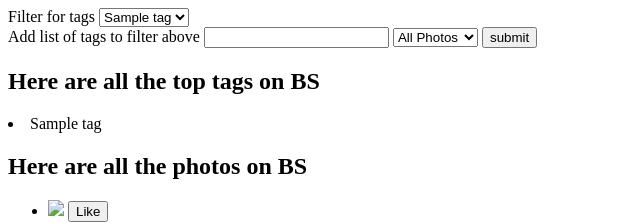
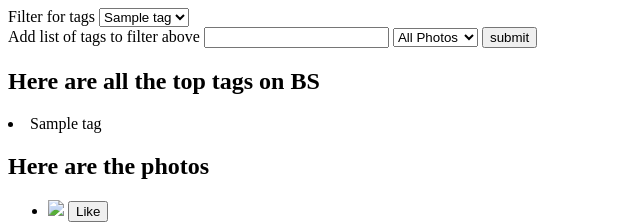
Before and after one commit to batcole/cs460_PA1, a Flask app: page /photoViewing in a window 1280 px wide. Shown: the top 223 px of the page, without its empty margins (0-640 px from the left). Run offline with Flask 2, Linux system fonts and the light colour scheme; data comes from the database, SQL or seed files in the repository; tables that the repository leaves empty hold one stand-in row (values such as "Sample post").

Commit message:
for blake's pull

```diff
--- a/schema.sql
+++ b/schema.sql
@@ -10,7 +10,7 @@ CREATE TABLE Users
     l_name VARCHAR(255) NOT NULL DEFAULT "Doe" ,
     email varchar(255) UNIQUE,
     h_town VARCHAR(255),
-    dob DATE,
+    dob DATE DEFAULT NULL,
     PRIMARY KEY (user_id)
 );
 
--- a/templates/photoViewing.html
+++ b/templates/photoViewing.html
@@ -41,7 +41,7 @@
 
 
 {% if photos %}
-    <h2>Here are all the photos on BS</h2>
+    <h2>Here are the photos</h2>
         <ul>
         {% for photo in photos %}
             <li>
```
